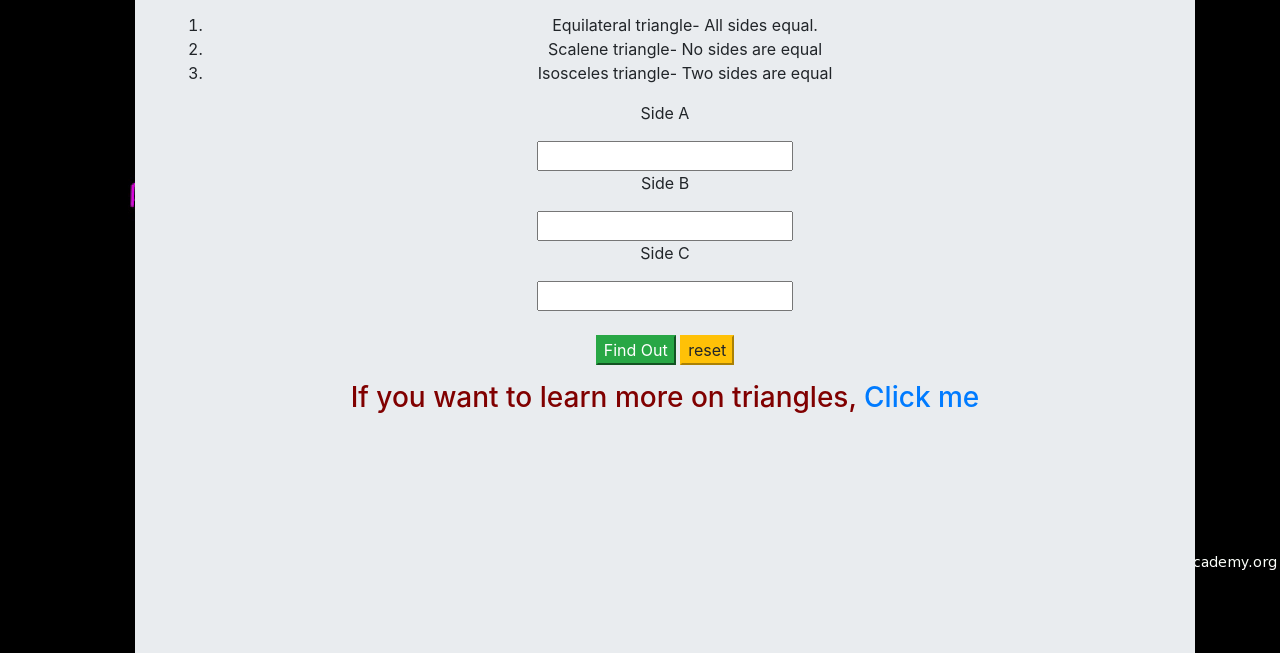
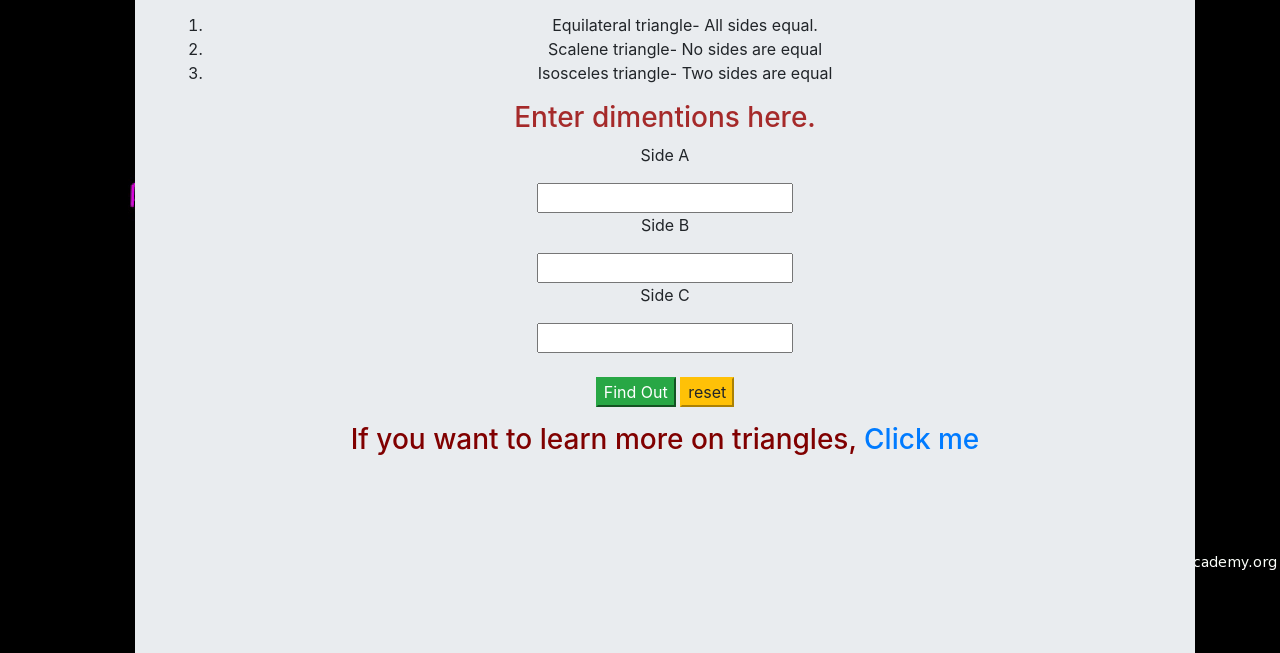
Before and after one commit to Sijenn/triangle-track, a plain HTML site: page index.html in a window 1280 px wide. Shown: the part 147-800 px from the top of the page. Drawn offline with Linux system fonts and the light colour scheme.

Commit message:
added a second header

```diff
--- a/index.html
+++ b/index.html
@@ -25,6 +25,7 @@
                     </ol>
                 </p>
 
+                <h3 class="ent">Enter dimentions here.</h3>
                 <p>Side A</p>
                 <input type="number" id="first">
                 <p>Side B</p>
```
